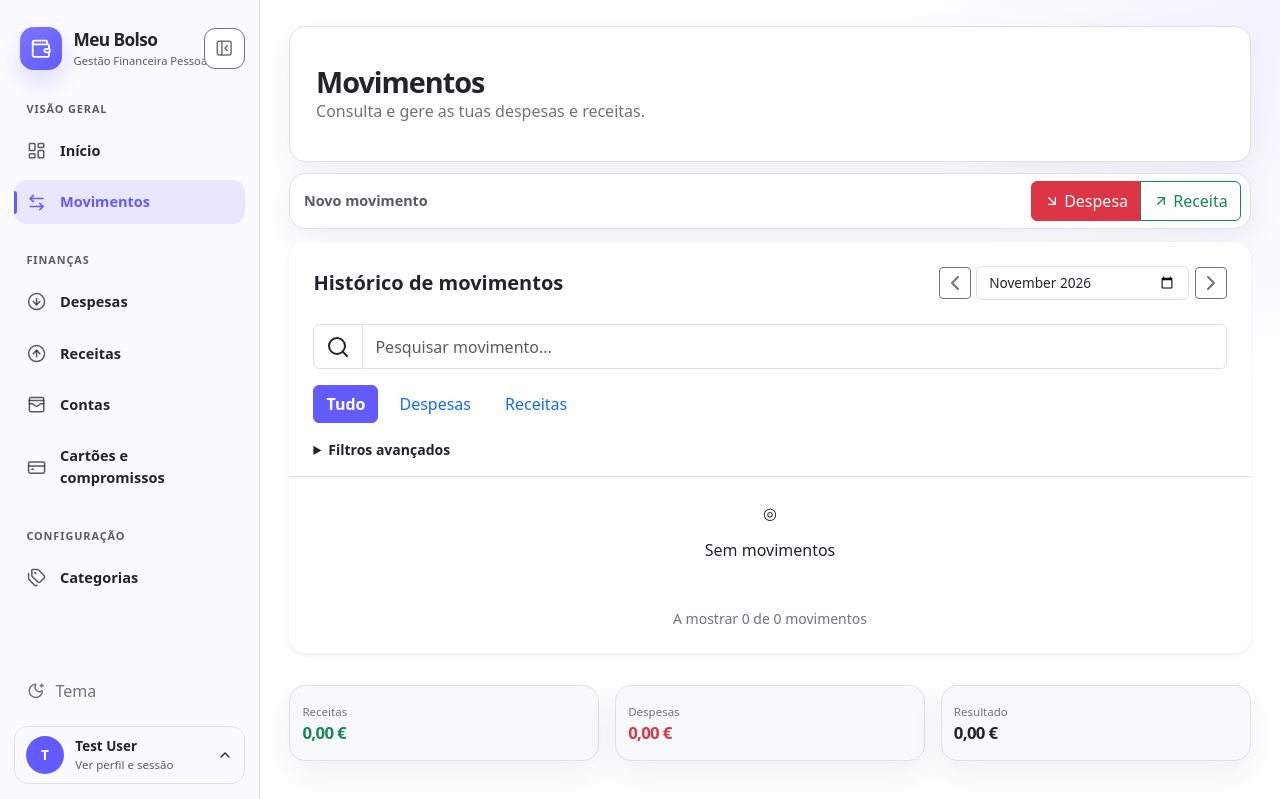
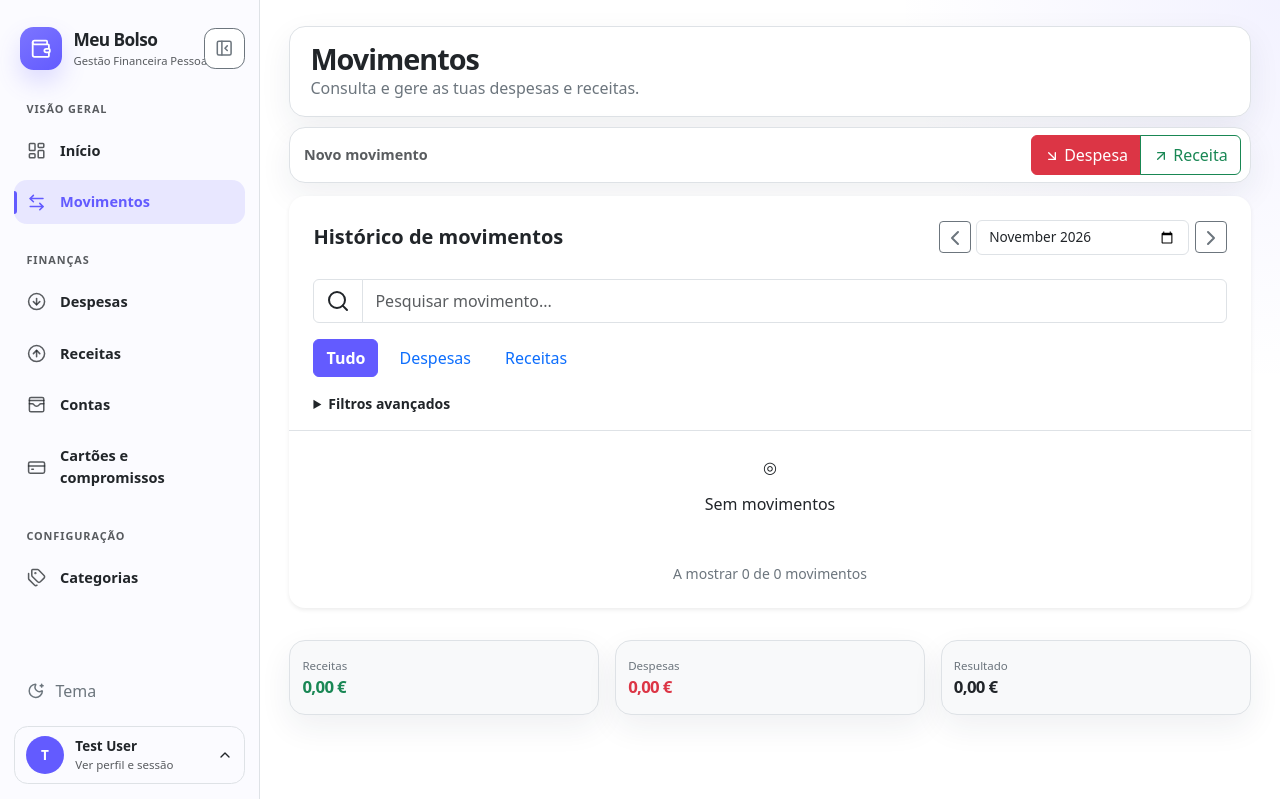
Before and after one commit to lc-curto/gestor-de-despesas, a Laravel app: page /dashboard/movimentos in a window 1280 px wide. Shown: the top 799 px of the page. Run offline with Laravel 12, Linux system fonts and the light colour scheme; a user stored in the database is signed in; data comes from the database, SQL or seed files in the repository; data that the repository does not hold is empty; some libraries are stand-ins or nearby versions.

Commit message:
style: reduzir cabecalho da pagina de movimentos

```diff
--- a/public/css/app-shell.css
+++ b/public/css/app-shell.css
@@ -1442,3 +1442,11 @@ body.sidebar-collapsed .account-avatar {
     .movements-summary-after .summary-card p.small { font-size: .65rem; }
     .movements-summary-after .summary-value { font-size: clamp(.7rem, 2.8vw, .88rem); }
 }
+
+.movements-intro {
+    min-height: 0;
+    padding: 1rem 1.25rem;
+}
+@media (max-width: 767.98px) {
+    .movements-intro { padding: .85rem .9rem; }
+}
```
